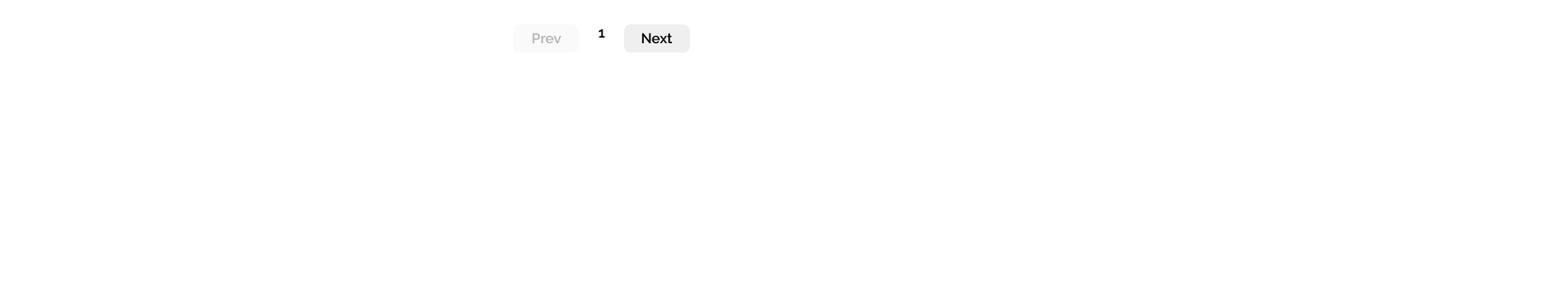
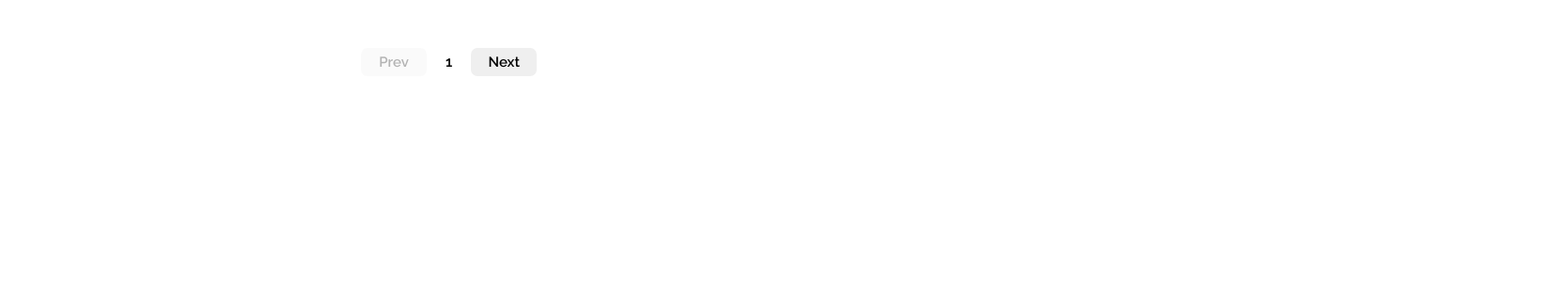
Before and after one commit to Mr-Hache/bidWiz-Frontend, a Next.js app: page /Componets/paginator in a window 1280 px wide. Shown: the top 300 px of the page at 94% size, 1664 px wide, since content can reach past the window. Built offline with nearby package versions, Linux system fonts and the light colour scheme.

Commit message:
posicionamiento botones

```diff
--- a/app/Componets/paginator/paginator.module.scss
+++ b/app/Componets/paginator/paginator.module.scss
@@ -2,12 +2,12 @@
 @import "../../utils/variabls";
 
 .contPaginator {
-    margin-top: 2vw;
+    margin-top: 4vw;
     margin-bottom: 2vw;
-    display: flex;
+    // display: flex;
     justify-content: center;
     width: 100%;
-
+    margin-left: 30vw;
 }
 
 .contPaginator button {
```
